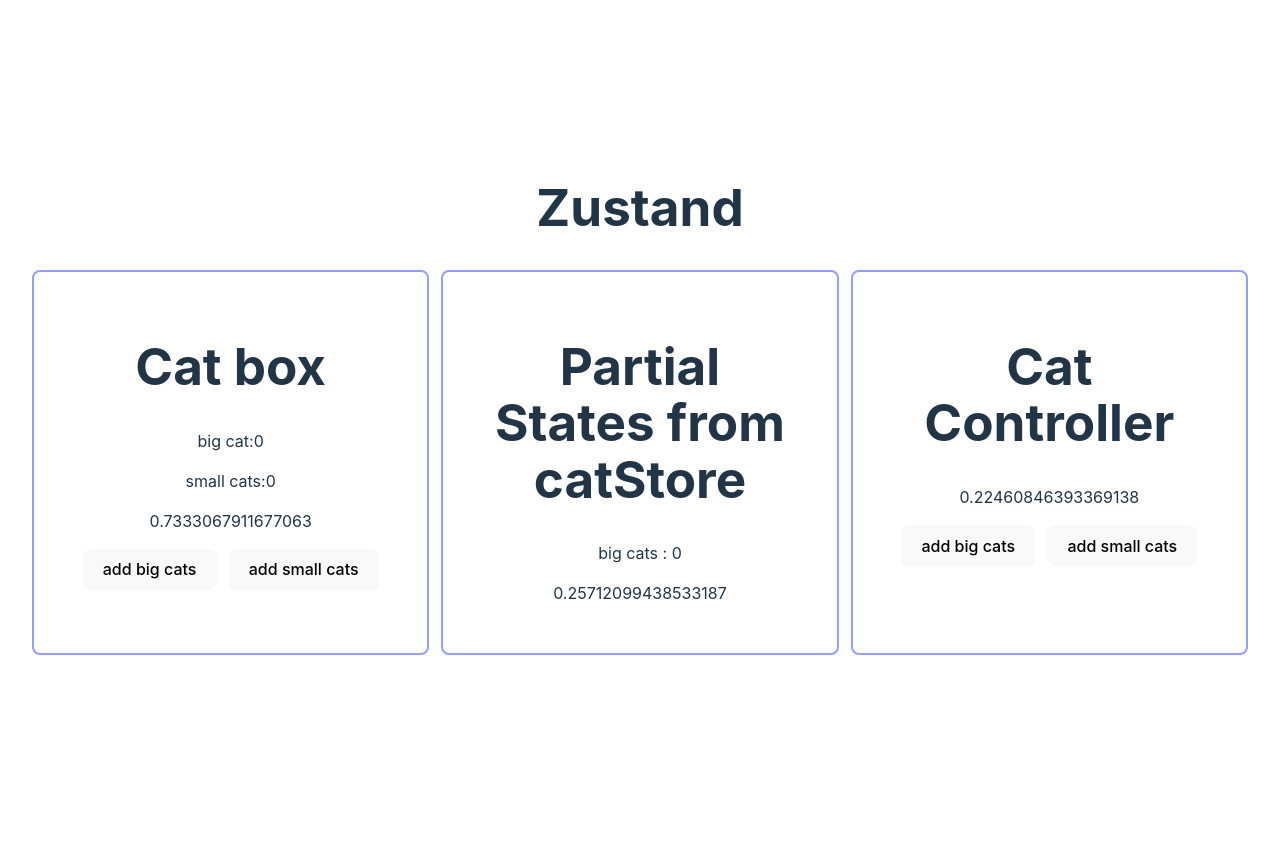
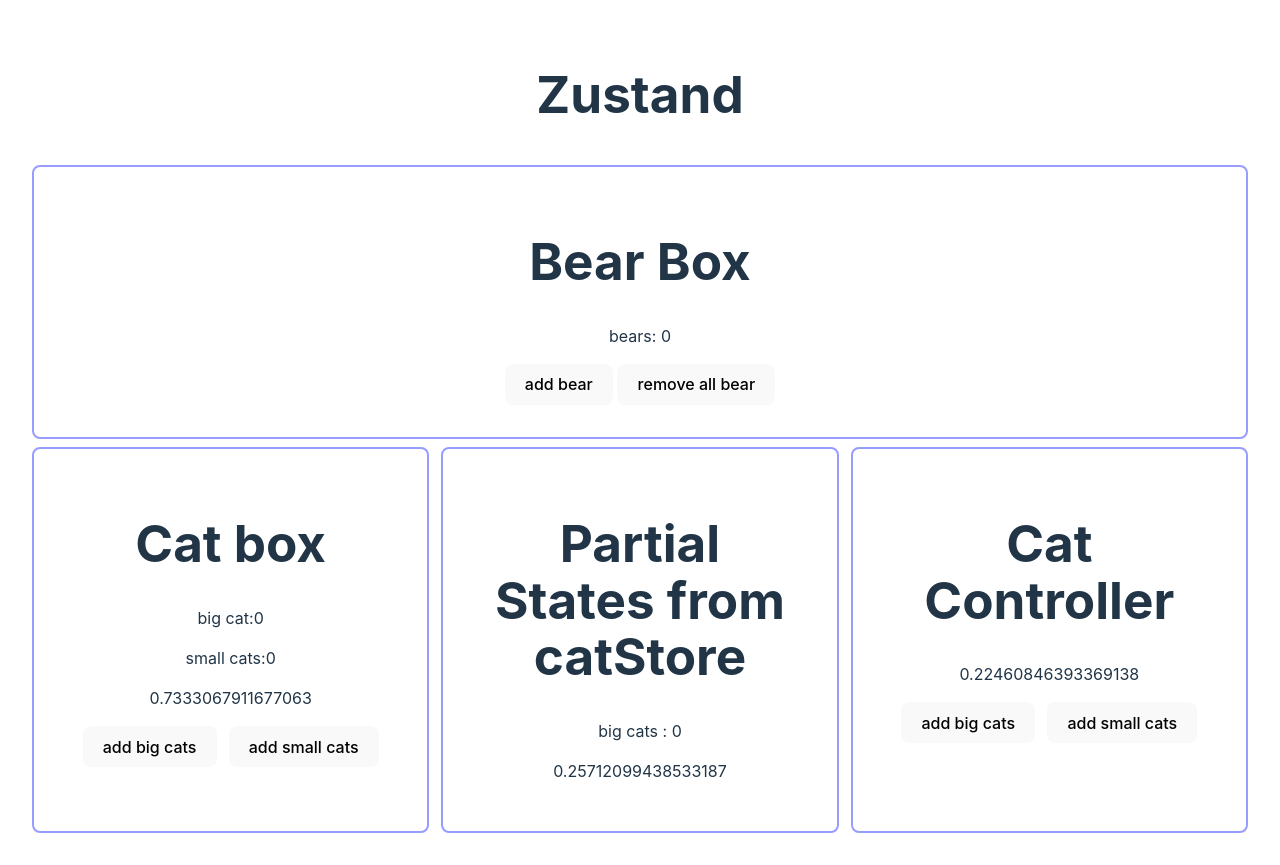
Before and after one commit to NyAndriaX/Zustand-React, a React (Vite) app: page / in a window 1280 px wide. Before the commit the page ends 800 px from the top, so only its background shows below. Built offline with nearby package versions, Linux system fonts and the light colour scheme.

Commit message:
add devtools in store

```diff
--- a/src/App.css
+++ b/src/App.css
@@ -47,3 +47,9 @@
   flex:1;
   padding:2rem;
 }
+.container{
+	display:flex;
+	flex-direction: column;
+	justify-content: center;
+	gap:8px;
+}
--- a/src/App.tsx
+++ b/src/App.tsx
@@ -1,17 +1,20 @@
 import CatBox from './components/CatBox';
 import CatBox2 from './components/CatBox2';
 import CatController from './components/CatController';
-// import { BearBox } from './components/BearBox'
+import { BearBox } from './components/BearBox';
 import './App.css';
 
 function App() {
 	return (
 		<div className="container">
 			<h1>Zustand</h1>
+			<div>
+				<BearBox />
+			</div>
 			<div style={{ display: 'flex', justifyContent: 'center', gap: '12px' }}>
 				<CatBox />
 				<CatBox2 />
-        <CatController/>
+				<CatController />
 			</div>
 		</div>
 	);
--- a/src/stores/bearStore.ts
+++ b/src/stores/bearStore.ts
@@ -1,16 +1,25 @@
-import { create } from 'zustand'
+import { devtools } from 'zustand/middleware';
+import { create } from 'zustand';
 
 type TBearStoreState = {
-  bears:number;
-  increasePopulation:() => void;
-  removeAllBears: () => void;
-}
+	bears: number;
+	increasePopulation: () => void;
+	removeAllBears: () => void;
+};
 
 // il faudrait typer les donners dans le useBearStore pour le react typescript
-export const useBearStore = create<TBearStoreState>()((set) => ({
-  bears: 0,
-  increasePopulation: () => set((state) => ({
-    bears: state.bears + 1
-   })),
-  removeAllBears: () => set({ bears: 0 }),
-}))
+export const useBearStore = create<TBearStoreState>()(
+	devtools(
+		(set) => ({
+			bears: 0,
+			increasePopulation: () =>
+				set((state) => ({
+					bears: state.bears + 1,
+				})),
+			removeAllBears: () => set({ bears: 0 }),
+		}),
+		{
+			enabled: true,
+		}
+	)
+);
--- a/src/stores/catStore.ts
+++ b/src/stores/catStore.ts
@@ -1,4 +1,5 @@
 import { create } from 'zustand';
+import { devtools } from 'zustand/middleware';
 import { immer } from 'zustand/middleware/immer';
 import { createSelectors } from '../utils/createSelectors';
 
@@ -12,8 +13,11 @@
 	summary: () => void;
 };
 
-export const useCatStore = createSelectors( create<TCatStoreState>()(
-	immer((set, get) => ({
+export const useCatStore = createSelectors(
+	create<TCatStoreState>()(
+		immer(
+			devtools(
+				(set, get) => ({
 					cats: {
 						bigCats: 0,
 						smallCats: 0,
@@ -30,8 +34,14 @@
 						const total = get().cats.bigCats + get().cats.smallCats;
 						return `There are ${total} cats in total. `;
 					},
-	}))
-));
+				}),
+				{
+					enabled: true,
+				}
+			)
+		)
+	)
+);
 
 // N.B: Immer middleware call function
 
```
Lines whose indentation alone changed are shown as unchanged.
